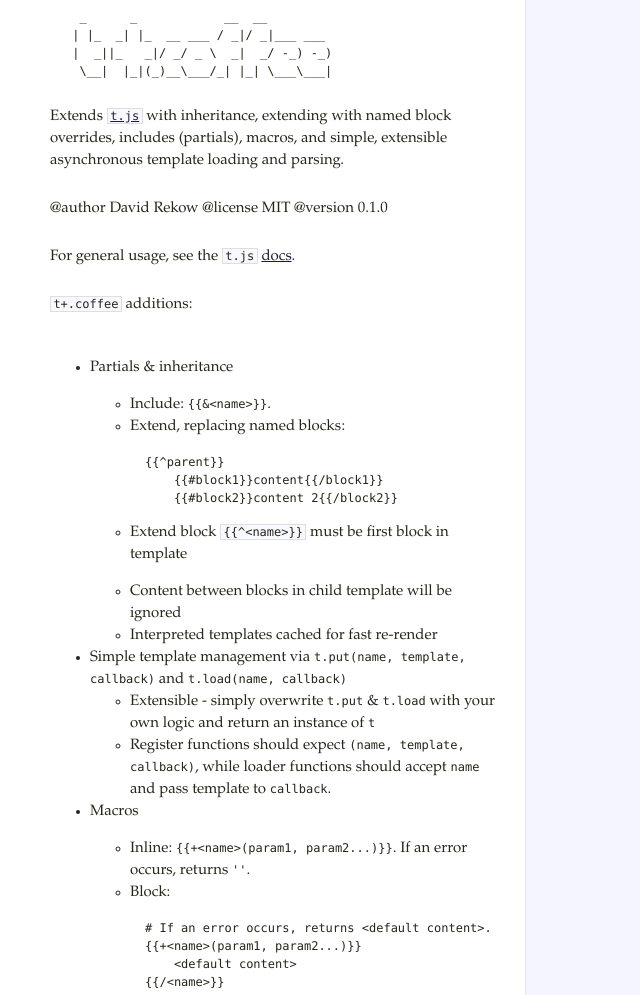
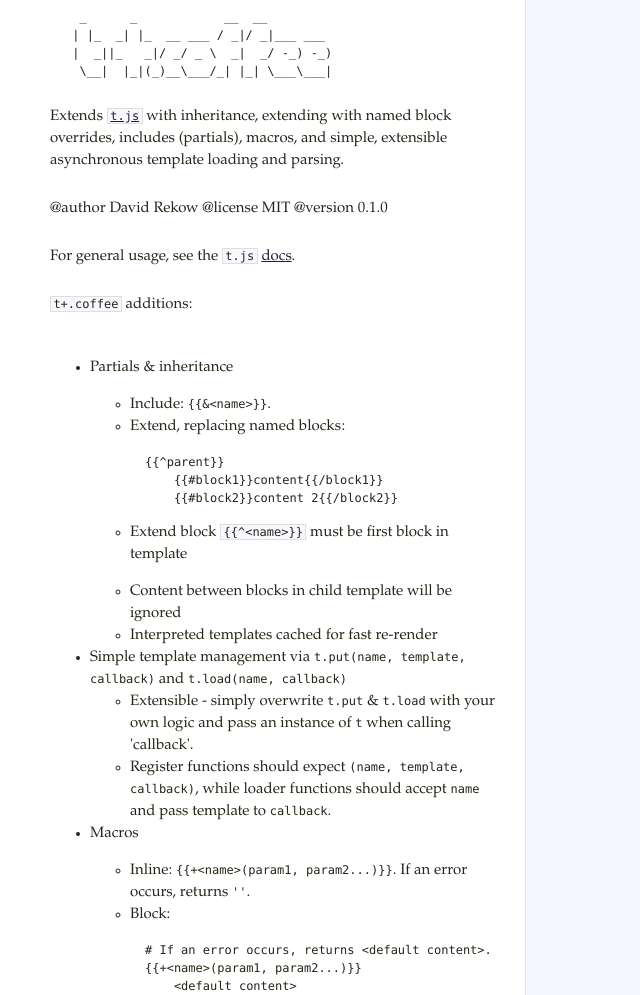
Before and after one commit to rekow/tpluscoffee, a plain HTML site: page index.html in a window 1280 px wide. Shown: the part 105-1100 px from the top of the page, without its empty margins (0-640 px from the left). Drawn offline with Linux system fonts and the light colour scheme.

Commit message:
updating docs

```diff
--- a/index.html
+++ b/index.html
@@ -18,7 +18,7 @@
 <li>Content between blocks in child template will be ignored</li>
 <li>Interpreted templates cached for fast re-render</li></ul></li>
 <li>Simple template management via <code>t.put(name, template, callback)</code> and <code>t.load(name, callback)</code>
-<ul><li>Extensible - simply overwrite <code>t.put</code> &amp; <code>t.load</code> with your own logic and return an instance of <code>t</code></li>
+<ul><li>Extensible - simply overwrite <code>t.put</code> &amp; <code>t.load</code> with your own logic and pass an instance of <code>t</code> when calling 'callback'.</li>
 <li>Register functions should expect <code>(name, template, callback)</code>, while loader functions should accept <code>name</code> and pass template to <code>callback</code>.</li></ul></li>
 <li><p>Macros</p>
 
```
